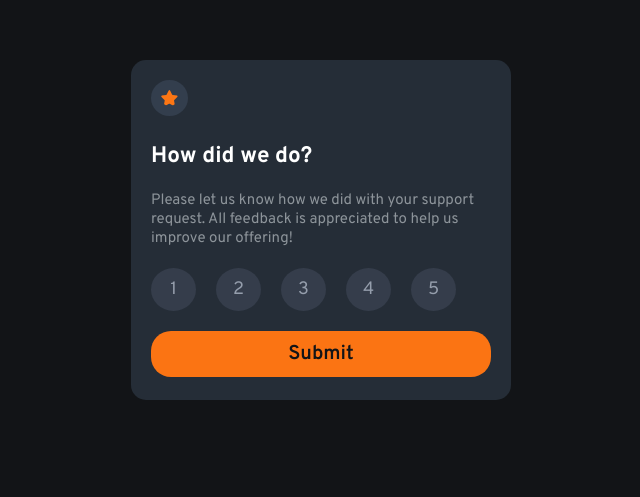
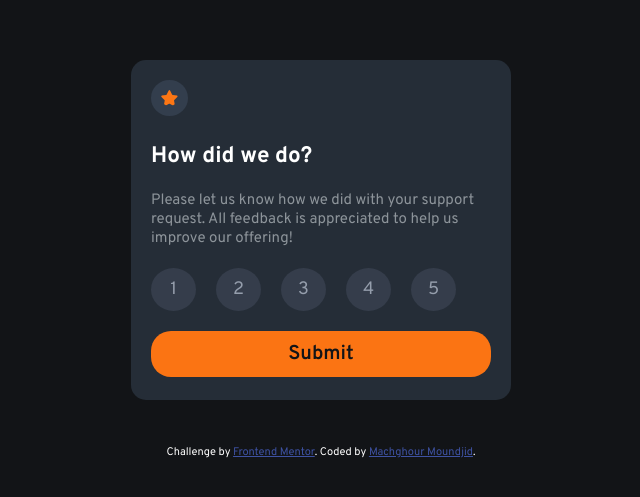
Before and after one commit to PxMach/Frontend-Mentor-Interactive-rating-component, a plain HTML site: page index.html in a window 1280 px wide. Shown: the part 135-632 px from the top of the page, without its empty margins (319-959 px from the left). Drawn offline with Linux system fonts and the light colour scheme.

Commit message:
Ajout d'un pied de page dans index.html avec attribution, et réorganisation des styles CSS pour la classe .attribution dans style.css.

```diff
--- a/index.html
+++ b/index.html
@@ -48,11 +48,13 @@
   </div>
 
   <!-- Thank you state end -->
+  <footer>
+    <div class="attribution">
+      Challenge by <a href="https://www.frontendmentor.io?ref=challenge" target="_blank">Frontend Mentor</a>.
+      Coded by <a href="#">Machghour Moundjid</a>.
+    </div>
+  </footer>
 
-  <!-- <div class="attribution">
-    Challenge by <a href="https://www.frontendmentor.io?ref=challenge" target="_blank">Frontend Mentor</a>.
-    Coded by <a href="#">Your Name Here</a>.
-  </div> -->
 </body>
 
 </html>
--- a/src/style.css
+++ b/src/style.css
@@ -11,6 +11,7 @@ body {
    display: flex;
    justify-content: center;
    align-items: center;
+   flex-direction: column;
    font-size: 15px;
    background-color: hsl(216, 12%, 8%);
    color: #fff;
@@ -123,12 +124,13 @@ body {
       height: 350px;
    }
 }
-/* <!-- <style>
+
 .attribution {
    font-size: 11px;
    text-align: center;
+   position: relative;
+   bottom: 150px;
 }
 .attribution a {
    color: hsl(228, 45%, 44%);
 }
-    </style> --> */
```
Lines whose indentation alone changed are shown as unchanged.
